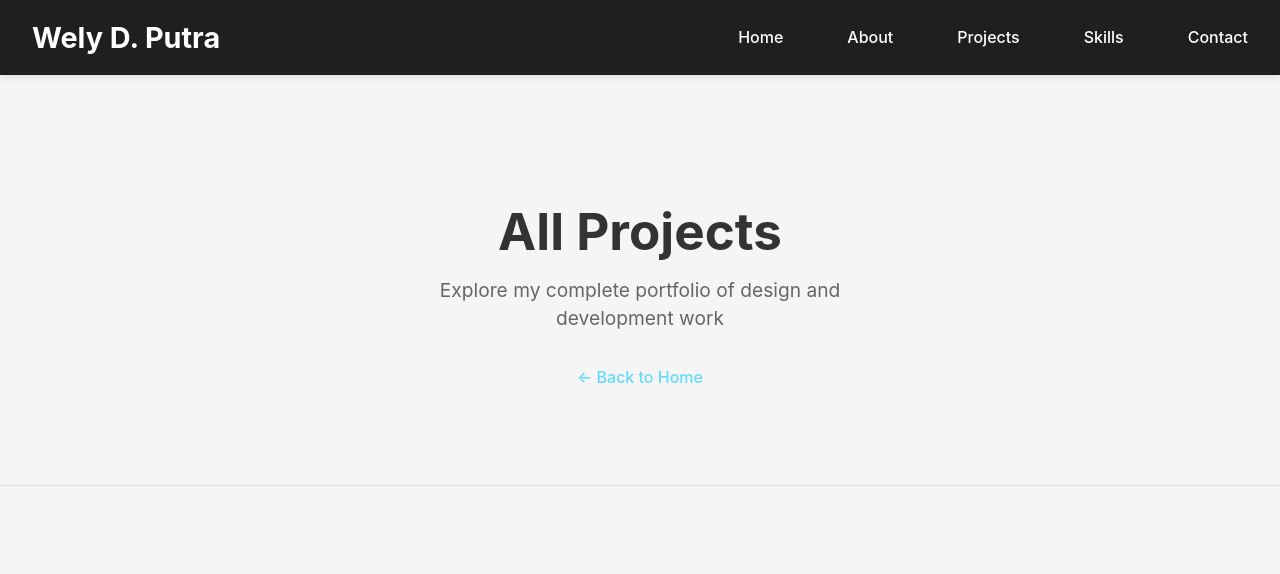
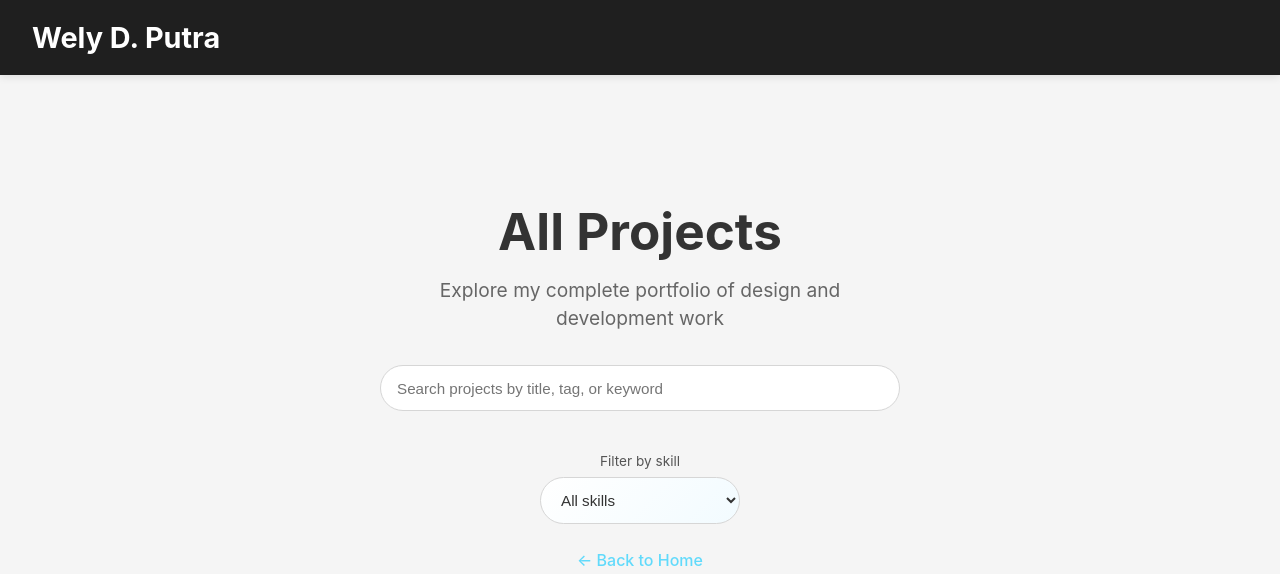
Before and after one commit to welydharmaputra/Portfolio-Website, a React (Vite) app in the folder vite-portfolio/: page /projects in a window 1280 px wide. Shown: the top 574 px of the page. Built offline with nearby package versions, Linux system fonts and the light colour scheme.

Commit message:
added profile page and added filter features. additionally, some animation in navbar.

```diff
--- a/vite-portfolio/src/Pages/Portfolio.css
+++ b/vite-portfolio/src/Pages/Portfolio.css
@@ -4,7 +4,10 @@
   background-color: #f5f5f5;
   color: #333;
   padding: 2rem 0;
+  --page-delay: 0.7s;
   animation: fadeInPage 0.6s ease-in;
+  animation-delay: var(--page-delay);
+  animation-fill-mode: both;
 }
 
 /* Fade in animation for page load */
@@ -29,6 +32,29 @@
   }
 }
 
+/* Reveal animation for hero content */
+@keyframes revealUp {
+  from {
+    opacity: 0;
+    transform: translateY(24px);
+  }
+  to {
+    opacity: 1;
+    transform: translateY(0);
+  }
+}
+
+/* Subtle float for the hero image */
+@keyframes gentleFloat {
+  0%,
+  100% {
+    transform: translateY(0);
+  }
+  50% {
+    transform: translateY(-8px);
+  }
+}
+
 /* Slide up animation for project cards */
 @keyframes slideUp {
   from {
@@ -41,42 +67,43 @@
   }
 }
 
-/* Scale animation for images */
-@keyframes scaleIn {
-  from {
-    opacity: 0;
-    transform: scale(0.9);
-  }
-  to {
-    opacity: 1;
-    transform: scale(1);
-  }
-}
-
 /* Hero Section with Profile Image */
 .portfolio-hero {
   display: flex;
-  flex-direction: column;
+  flex-direction: row;
   align-items: center;
   justify-content: center;
-  padding: 4rem 2rem;
-  text-align: center;
+  gap: 3rem;
+  padding: 5rem 2rem 6rem;
+  text-align: left;
   border-bottom: 1px solid #e0e0e0;
-  animation: slideDown 0.8s ease-out;
+  animation: slideDown 0.7s ease-out;
+  animation-delay: var(--page-delay);
+  animation-fill-mode: both;
+  min-height: 70vh;
+  background-color: #f5f5f5;
 }
 
-.profile-image-wrapper {
-  margin-bottom: 3rem;
-  animation: scaleIn 0.8s ease-out 0.2s both;
+.hero-image {
+  width: 45%;
+  max-width: 520px;
+  height: 60vh;
+  min-height: 360px;
+  background-image: url("../assets/pngegg.png");
+  background-repeat: no-repeat;
+  background-position: center;
+  background-size: contain;
+  opacity: 0;
+  animation:
+    revealUp 0.7s ease-out calc(var(--page-delay) + 0.15s) forwards,
+    gentleFloat 6s ease-in-out calc(var(--page-delay) + 1.2s) infinite;
 }
 
-.profile-image {
-  width: 200px;
-  height: 200px;
-  border-radius: 50%;
-  object-fit: cover;
-  border: 3px solid #61dafb;
-  box-shadow: 0 0 20px rgba(97, 218, 251, 0.3);
+.hero-text {
+  width: 55%;
+  max-width: 520px;
+  opacity: 0;
+  animation: revealUp 0.7s ease-out calc(var(--page-delay) + 0.3s) forwards;
 }
 
 .portfolio-hero h1 {
@@ -178,6 +205,7 @@
   cursor: pointer;
   border: 1px solid #e0e0e0;
   animation: slideUp 0.6s ease-out both;
+  animation-delay: var(--page-delay);
   display: flex;
   flex-direction: column;
   height: 100%;
@@ -185,27 +213,27 @@
 
 /* Stagger animation for each project card */
 .project-card-link:nth-child(1) .project-card {
-  animation-delay: 0.1s;
+  animation-delay: calc(var(--page-delay) + 0.1s);
 }
 
 .project-card-link:nth-child(2) .project-card {
-  animation-delay: 0.2s;
+  animation-delay: calc(var(--page-delay) + 0.2s);
 }
 
 .project-card-link:nth-child(3) .project-card {
-  animation-delay: 0.3s;
+  animation-delay: calc(var(--page-delay) + 0.3s);
 }
 
 .project-card-link:nth-child(4) .project-card {
-  animation-delay: 0.4s;
+  animation-delay: calc(var(--page-delay) + 0.4s);
 }
 
 .project-card-link:nth-child(5) .project-card {
-  animation-delay: 0.5s;
+  animation-delay: calc(var(--page-delay) + 0.5s);
 }
 
 .project-card-link:nth-child(6) .project-card {
-  animation-delay: 0.6s;
+  animation-delay: calc(var(--page-delay) + 0.6s);
 }
 
 .project-card:hover {
@@ -318,6 +346,23 @@
 
 /* Responsive Design */
 @media (max-width: 768px) {
+  .portfolio-hero {
+    flex-direction: column;
+    text-align: center;
+    gap: 2rem;
+    padding: 4rem 1.5rem 5rem;
+  }
+
+  .hero-image {
+    width: 100%;
+    height: 45vh;
+    min-height: 260px;
+  }
+
+  .hero-text {
+    width: 100%;
+  }
+
   .portfolio-hero h1 {
     font-size: 2.4rem;
   }
@@ -326,11 +371,14 @@
     font-size: 1rem;
   }
 
-  .profile-image {
-    width: 150px;
-    height: 150px;
+  @media (prefers-reduced-motion: reduce) {
+    .portfolio-hero,
+    .hero-image,
+    .hero-text {
+      animation: none;
+      opacity: 1;
+    }
   }
-
   .projects-grid {
     grid-template-columns: 1fr;
     gap: 1.5rem;
--- a/vite-portfolio/src/Pages/Portfolio.jsx
+++ b/vite-portfolio/src/Pages/Portfolio.jsx
@@ -16,11 +16,11 @@ function Portfolio() {
     <div className="portfolio-container">
       {/* Image Section */}
       <section className="portfolio-hero">
-        <div className="profile-image-wrapper">
-          <img src="/profile.jpg" alt="Profile" className="profile-image" />
+        <div className="hero-image" aria-hidden="true"></div>
+        <div className="hero-text">
+          <h1>{about.name}</h1>
+          <p>{about.shortBio}</p>
         </div>
-        <h1>{about.name}</h1>
-        <p>{about.shortBio}</p>
       </section>
 
       {/* Skills Section */}
--- a/vite-portfolio/src/Pages/Projectlist.css
+++ b/vite-portfolio/src/Pages/Projectlist.css
@@ -27,6 +27,75 @@
   color: #666;
   max-width: 500px;
   margin-bottom: 2rem;
+}
+
+.projectlist-search {
+  width: 100%;
+  max-width: 520px;
+  margin-bottom: 1.5rem;
+}
+
+.projectlist-filters {
+  width: 100%;
+  max-width: 720px;
+  display: flex;
+  gap: 1rem;
+  align-items: flex-end;
+  justify-content: center;
+  flex-wrap: wrap;
+  margin-bottom: 1.5rem;
+}
+
+.projectlist-filter {
+  display: flex;
+  flex-direction: column;
+  gap: 0.35rem;
+  min-width: 200px;
+}
+
+.projectlist-filter label {
+  font-size: 0.85rem;
+  color: #555;
+}
+
+.projectlist-filter select {
+  padding: 0.8rem 1rem;
+  border-radius: 999px;
+  border: 1px solid #d6d6d6;
+  font-size: 0.95rem;
+  outline: none;
+  background: linear-gradient(135deg, #ffffff, #f2fbff);
+  color: #333;
+  transition:
+    border-color 0.2s ease,
+    box-shadow 0.2s ease;
+}
+
+.projectlist-filter select option {
+  color: #333;
+  background-color: #fff;
+}
+
+.projectlist-filter select:focus {
+  border-color: #61dafb;
+  box-shadow: 0 0 0 3px rgba(97, 218, 251, 0.2);
+}
+
+.projectlist-search input {
+  width: 100%;
+  padding: 0.85rem 1rem;
+  border-radius: 999px;
+  border: 1px solid #d6d6d6;
+  font-size: 0.95rem;
+  outline: none;
+  transition:
+    border-color 0.2s ease,
+    box-shadow 0.2s ease;
+}
+
+.projectlist-search input:focus {
+  border-color: #61dafb;
+  box-shadow: 0 0 0 3px rgba(97, 218, 251, 0.2);
 }
 
 .back-button {
@@ -59,6 +128,14 @@
   display: grid;
   grid-template-columns: repeat(4, 1fr);
   gap: 1.5rem;
+  padding: 2rem 0;
+}
+
+.projectlist-empty {
+  grid-column: 1 / -1;
+  text-align: center;
+  color: #666;
+  font-size: 1rem;
   padding: 2rem 0;
 }
 
@@ -216,7 +293,9 @@
     gap: 1rem;
   }
 
-
+  .projectlist-filters {
+    max-width: 100%;
+  }
 }
 
 @media (max-width: 480px) {
--- a/vite-portfolio/src/Pages/Projectlist.jsx
+++ b/vite-portfolio/src/Pages/Projectlist.jsx
@@ -1,9 +1,43 @@
 import "./Projectlist.css";
+import { useMemo, useState } from "react";
 import { Link } from "react-router-dom";
 import { projectsData } from "../data/dummyData";
 
 function Projectlist() {
   const projects = projectsData;
+  const [query, setQuery] = useState("");
+  const [selectedTag, setSelectedTag] = useState("all");
+
+  const tagOptions = useMemo(() => {
+    const tags = new Set();
+    projects.forEach((project) => {
+      project.tags.forEach((tag) => tags.add(tag));
+    });
+    return ["all", ...Array.from(tags).sort((a, b) => a.localeCompare(b))];
+  }, [projects]);
+
+  const filteredProjects = useMemo(() => {
+    const normalizedQuery = query.trim().toLowerCase();
+
+    return projects.filter((project) => {
+      const matchesTag =
+        selectedTag === "all" || project.tags.includes(selectedTag);
+
+      if (!normalizedQuery) {
+        return matchesTag;
+      }
+
+      const titleMatch = project.title.toLowerCase().includes(normalizedQuery);
+      const descriptionMatch = project.description
+        .toLowerCase()
+        .includes(normalizedQuery);
+      const tagsMatch = project.tags.some((tag) =>
+        tag.toLowerCase().includes(normalizedQuery),
+      );
+
+      return matchesTag && (titleMatch || descriptionMatch || tagsMatch);
+    });
+  }, [projects, query, selectedTag]);
 
   return (
     <div className="projectlist-container">
@@ -11,6 +45,31 @@ function Projectlist() {
       <section className="projectlist-hero">
         <h1>All Projects</h1>
         <p>Explore my complete portfolio of design and development work</p>
+        <div className="projectlist-filters">
+          <div className="projectlist-search">
+            <input
+              type="search"
+              placeholder="Search projects by title, tag, or keyword"
+              value={query}
+              onChange={(event) => setQuery(event.target.value)}
+              aria-label="Search projects"
+            />
+          </div>
+          <div className="projectlist-filter">
+            <label htmlFor="project-skill-filter">Filter by skill</label>
+            <select
+              id="project-skill-filter"
+              value={selectedTag}
+              onChange={(event) => setSelectedTag(event.target.value)}
+            >
+              {tagOptions.map((tag) => (
+                <option key={tag} value={tag}>
+                  {tag === "all" ? "All skills" : tag}
+                </option>
+              ))}
+            </select>
+          </div>
+        </div>
         <Link to="/" className="back-button">
           ← Back to Home
         </Link>
@@ -19,7 +78,12 @@ function Projectlist() {
       {/* Projects Grid Section */}
       <section className="projectlist-section">
         <div className="projectlist-grid">
-          {projects.map((project) => (
+          {filteredProjects.length === 0 ? (
+            <div className="projectlist-empty">
+              No projects match your search and filter.
+            </div>
+          ) : (
+            filteredProjects.map((project) => (
               <Link
                 key={project.id}
                 to={`/project/${project.id}`}
@@ -42,7 +106,8 @@ function Projectlist() {
                   </div>
                 </div>
               </Link>
-          ))}
+            ))
+          )}
         </div>
       </section>
     </div>
--- a/vite-portfolio/src/components/Navbar.css
+++ b/vite-portfolio/src/components/Navbar.css
@@ -15,11 +15,34 @@
   transition:
     transform 0.3s ease,
     opacity 0.3s ease;
+  animation: navEnter 0.6s ease-out both;
 }
 
 .navbar.hidden {
   transform: translateY(-100%);
   opacity: 0;
+}
+
+@keyframes navEnter {
+  from {
+    opacity: 0;
+    transform: translateY(-12px);
+  }
+  to {
+    opacity: 1;
+    transform: translateY(0);
+  }
+}
+
+@keyframes navItemIn {
+  from {
+    opacity: 0;
+    transform: translateY(-6px);
+  }
+  to {
+    opacity: 1;
+    transform: translateY(0);
+  }
 }
 
 .navbar-container {
@@ -57,6 +80,33 @@
   transition: color 0.3s ease;
   padding: 0.5rem 0;
   border-bottom: 2px solid transparent;
+}
+
+@media (min-width: 769px) {
+  .navbar-menu a {
+    opacity: 0;
+    animation: navItemIn 0.5s ease-out forwards;
+  }
+
+  .navbar-menu a:nth-child(1) {
+    animation-delay: 0.1s;
+  }
+
+  .navbar-menu a:nth-child(2) {
+    animation-delay: 0.18s;
+  }
+
+  .navbar-menu a:nth-child(3) {
+    animation-delay: 0.26s;
+  }
+
+  .navbar-menu a:nth-child(4) {
+    animation-delay: 0.34s;
+  }
+
+  .navbar-menu a:nth-child(5) {
+    animation-delay: 0.42s;
+  }
 }
 
 .navbar-menu a:hover {
@@ -130,3 +180,11 @@
     font-size: 1.5rem;
   }
 }
+
+@media (prefers-reduced-motion: reduce) {
+  .navbar,
+  .navbar-menu a {
+    animation: none;
+    opacity: 1;
+  }
+}
```
Also changed, not shown: vite-portfolio/src/assets/pngegg.png (added). Lines whose indentation alone changed are shown as unchanged.
